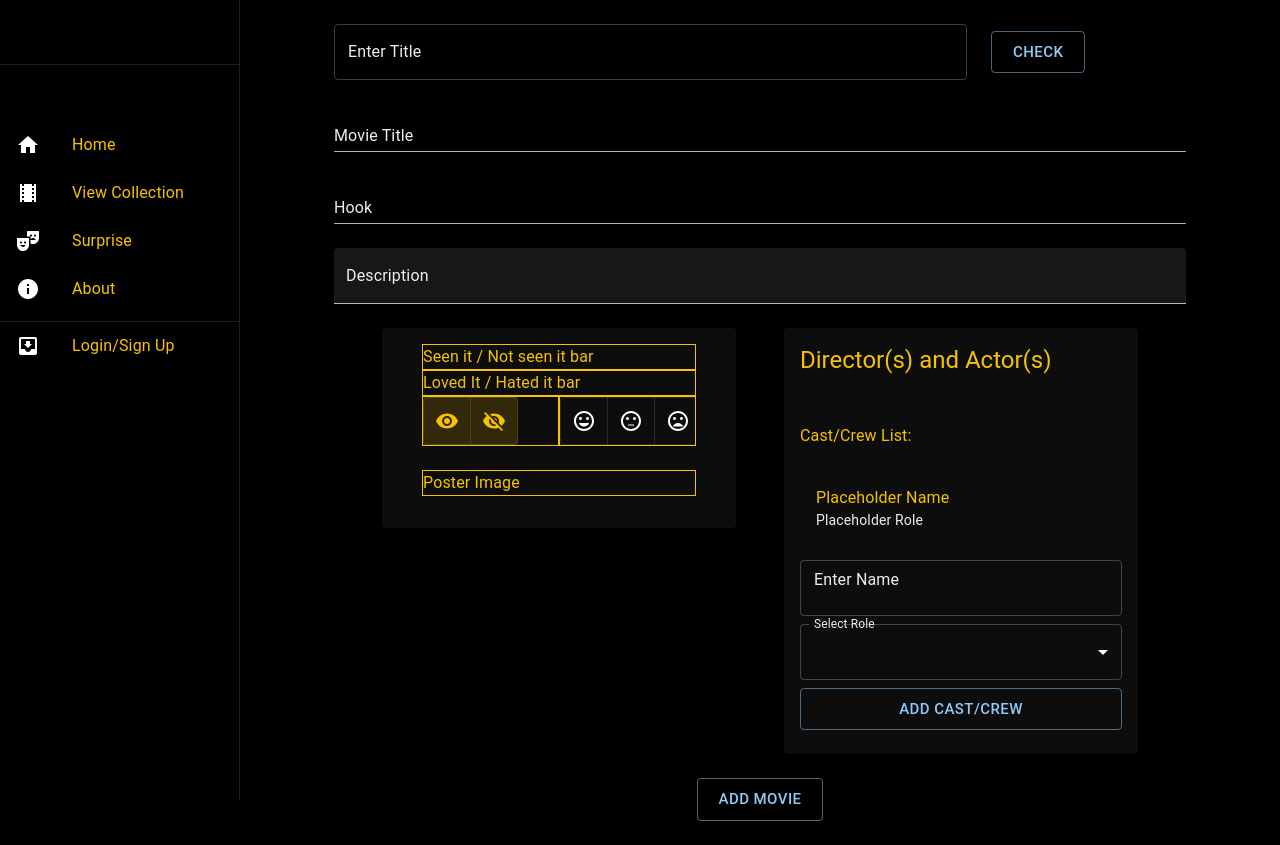
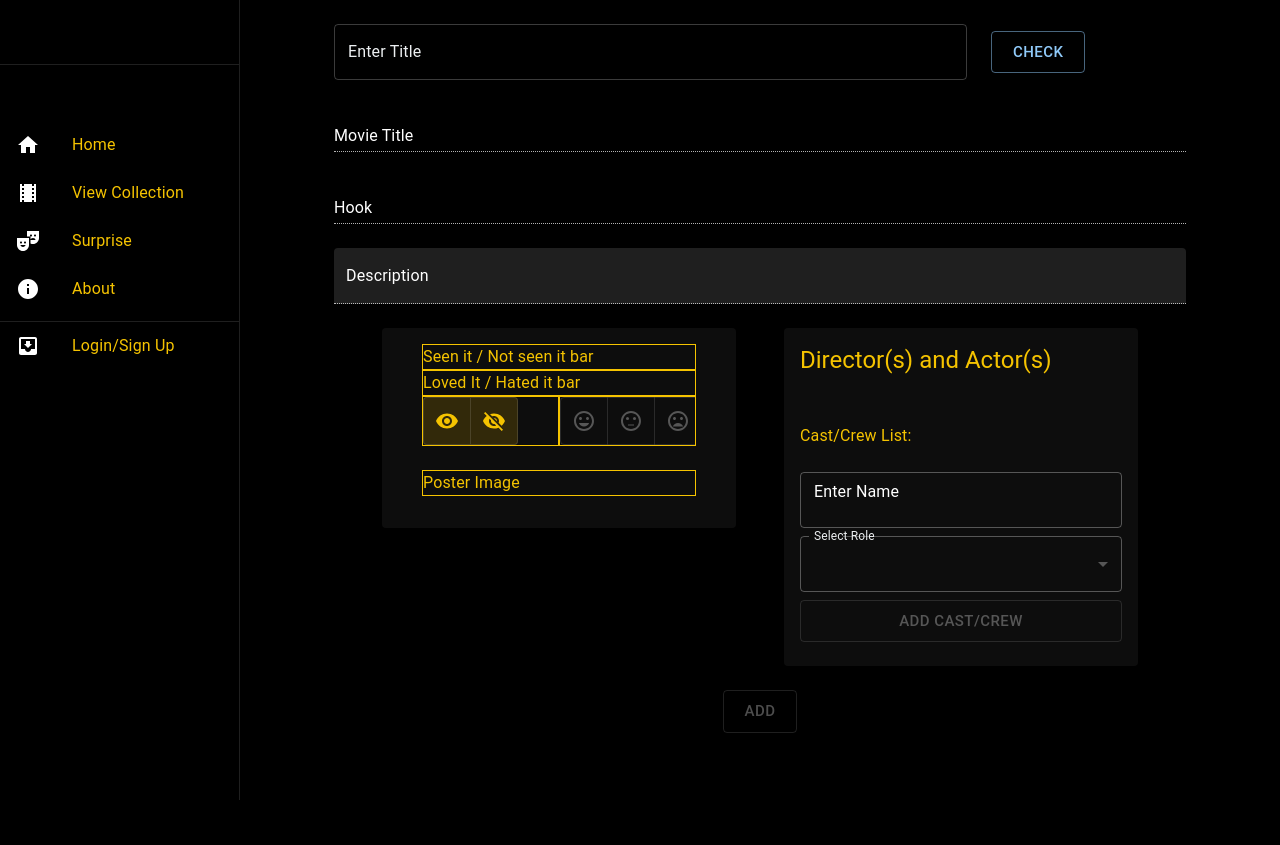
Before and after one commit to WilliamCrownover/bfanz, a React (Create React App) app in the folder client/: page /AddMovie in a window 1280 px wide. After the commit the page ends 800 px from the top, so only its background shows below. Built offline with nearby package versions, Linux system fonts and the light colour scheme.

Commit message:
added a 'checked' state to the addMovie form and passed it down to all the components. if checked is true the forms will be enabled, if false they will be disabled

```diff
--- a/client/src/pages/AddMovie/AddCrewCard.js
+++ b/client/src/pages/AddMovie/AddCrewCard.js
@@ -13,8 +13,11 @@ import InputLabel from '@mui/material/InputLabel';
 import Select from '@mui/material/Select';
 import Button from '@mui/material/Button';
 
-export default function AddCrewCard() {
+export default function AddCrewCard({ checked }) {
     return (
+        // if checked === true render usable forms
+        <>
+            {checked ? (
                 <Container>
                     <Card sx={{ minWidth: 275, minHeight: 200 }}>
                         <CardHeader title='Director(s) and Actor(s)' />
@@ -50,5 +53,36 @@ export default function AddCrewCard() {
                         </CardContent>
                     </Card>
                 </Container>
+            ) : (
+                // if checked === false render disable form inputs
+                <Container>
+                    <Card sx={{ minWidth: 275, minHeight: 200 }}>
+                        <CardHeader title='Director(s) and Actor(s)' />
+                        <CardContent >
+                            <Typography sx={{ my: 2 }}>
+                                Cast/Crew List:
+                            </Typography>
+                            <TextField disabled fullWidth id="add-crew" label="Enter Name" variant="outlined" sx={{ py: 1 }} />
+                            <FormControl fullWidth>
+                                <InputLabel id="add-crew-role-label">Select Role</InputLabel>
+                                <Select
+                                    disabled
+                                    labelId="add-crew-role-label"
+                                    id="add-crew-role"
+                                    value='placeholder role'
+                                    label="Role"
+                                    onChange='placeholder setRole function'
+                                >
+                                    <MenuItem value='placeholder value'>Director</MenuItem>
+                                    <MenuItem value='placeholder value'>Actor</MenuItem>
+                                </Select>
+                                <Button disabled sx={{ mt: 1 }} size="large" variant='outlined'> Add Cast/Crew</Button>
+                            </FormControl>
+
+                        </CardContent>
+                    </Card>
+                </Container>
+            )}
+        </>
     );
 };
--- a/client/src/pages/AddMovie/AddForm.js
+++ b/client/src/pages/AddMovie/AddForm.js
@@ -6,9 +6,11 @@ import Button from '@mui/material/Button';
 import RatingCard from './RatingCard'
 import AddCrewCard from './AddCrewCard'
 
-export default function addForm() {
+export default function addForm({ checked }) {
     return (
-        // will need to actually wrap this in a form
+        // if checked === true render usable forms
+        <>
+            {checked ? (
                 <Grid
                     container
                     direction='row'
@@ -18,15 +20,12 @@ export default function addForm() {
                 >
                     <Grid item xs={12}>
                         <TextField fullWidth id="title" label="Movie Title" variant="standard" />
-                {/* <TextField disabled fullWidth id="title" label="Movie Title" variant="standard" /> */}
                     </Grid>
                     <Grid item xs={12}>
                         <TextField fullWidth id="hook-questions" label="Hook" variant="standard" />
-                {/* <TextField disabled fullWidth id="hook-questions" label="Hook" variant="standard" /> */}
                     </Grid>
                     <Grid item xs={12}>
                         <TextField fullWidth id="description" label="Description" variant="filled" />
-                {/* <TextField disabled fullWidth id="description" label="Description" variant="filled" /> */}
                     </Grid>
 
                     {/* Lower Grid Area */}
@@ -41,12 +40,12 @@ export default function addForm() {
                             >
                                 {/* RatingCard*/}
                                 <Grid item xs={12} md={6} sx={{ color: 'black' }}>
-                            <RatingCard />
+                                    <RatingCard checked={checked} />
                                 </Grid>
 
                                 {/* CrewCard*/}
                                 <Grid item xs={12} md={6}>
-                            <AddCrewCard />
+                                    <AddCrewCard checked={checked} />
                                 </Grid>
 
                             </Grid>
@@ -54,8 +53,55 @@ export default function addForm() {
                     </Grid>
                     <Grid item>
                         <Button size="large" variant='outlined'> Add Movie</Button>
-                {/* <Button disabled size="large" variant='outlined'> Add </Button> */}
                     </Grid>
                 </Grid>
+            ) : (
+                // if checked === false render disable form inputs
+                <Grid
+                    container
+                    direction='row'
+                    justifyContent='center'
+                    alignItems='center'
+                    spacing={{ xs: 2, md: 3 }}
+                >
+                    <Grid item xs={12}>
+                        <TextField disabled fullWidth id="title" label="Movie Title" variant="standard" />
+                    </Grid>
+                    <Grid item xs={12}>
+                        <TextField disabled fullWidth id="hook-questions" label="Hook" variant="standard" />
+                    </Grid>
+                    <Grid item xs={12}>
+                        <TextField disabled fullWidth id="description" label="Description" variant="filled" />
+                    </Grid>
+
+                    {/* Lower Grid Area */}
+                    <Grid item xs={12}>
+                        <Container>
+                            <Grid
+                                container
+                                direction="row"
+                                justifyContent='center'
+                                alignItems="stretch"
+                                rowSpacing={1}
+                            >
+                                {/* RatingCard*/}
+                                <Grid item xs={12} md={6} sx={{ color: 'black' }}>
+                                    <RatingCard checked={checked} />
+                                </Grid>
+
+                                {/* CrewCard*/}
+                                <Grid item xs={12} md={6}>
+                                    <AddCrewCard checked={checked} />
+                                </Grid>
+
+                            </Grid>
+                        </Container>
+                    </Grid>
+                    <Grid item>
+                        <Button disabled size="large" variant='outlined'> Add </Button>
+                    </Grid>
+                </Grid>
+            )}
+        </>
     );
 };
--- a/client/src/pages/AddMovie/LikedToggle.js
+++ b/client/src/pages/AddMovie/LikedToggle.js
@@ -4,8 +4,11 @@ import MoodIcon from '@mui/icons-material/Mood';
 import MoodBadIcon from '@mui/icons-material/MoodBad';
 import SentimentNeutralIcon from '@mui/icons-material/SentimentNeutral';
 
-export default function LikedToggle() {
+export default function LikedToggle({ checked }) {
     return (
+        // if checked === true render usable forms
+        <>
+            {checked ? (
                 <ToggleButtonGroup
                     value='placeholder value'
                     exclusive
@@ -21,5 +24,25 @@ export default function LikedToggle() {
                         <MoodBadIcon />
                     </ToggleButton>
                 </ToggleButtonGroup>
+            ) : (
+                // if checked === false render disable form inputs
+                < ToggleButtonGroup
+                    disabled
+                    value='placeholder value'
+                    exclusive
+                    onChange='placeholder function'
+                >
+                    <ToggleButton value="Liked it">
+                        <MoodIcon />
+                    </ToggleButton>
+                    <ToggleButton value="Neutral about it">
+                        <SentimentNeutralIcon />
+                    </ToggleButton>
+                    <ToggleButton value="Did not like it">
+                        <MoodBadIcon />
+                    </ToggleButton>
+                </ToggleButtonGroup>
+            )}
+        </>
     )
 };
--- a/client/src/pages/AddMovie/RatingCard.js
+++ b/client/src/pages/AddMovie/RatingCard.js
@@ -5,7 +5,7 @@ import Grid from '@mui/material/Grid';
 import SeenToggle from './SeenToggle';
 import LikedToggle from './LikedToggle';
 
-export default function RatingCard() {
+export default function RatingCard({checked}) {
     return (
         <Container>
             <Card sx={{ minWidth: 275, minHeight: 200 }}>
@@ -46,11 +46,11 @@ export default function RatingCard() {
                                 >
                                     <Grid item sx={{ border: 1 }} xs={6}>
                                         {/* Seen it toggle */}
-                                        <SeenToggle />
+                                        <SeenToggle checked={checked}/>
                                     </Grid>
                                     <Grid item sx={{ border: 1, overflow: 'hidden'}} xs={6}>
                                         {/* Liked it toggle */}
-                                        <LikedToggle />
+                                        <LikedToggle checked={checked} />
                                     </Grid>
                                 </Grid>
                             </Container>
--- a/client/src/pages/AddMovie/SeenToggle.js
+++ b/client/src/pages/AddMovie/SeenToggle.js
@@ -3,8 +3,11 @@ import ToggleButtonGroup from '@mui/material/ToggleButtonGroup';
 import RemoveRedEyeIcon from '@mui/icons-material/RemoveRedEye';
 import VisibilityOffIcon from '@mui/icons-material/VisibilityOff';
 
-export default function SeenToggle() {
+export default function SeenToggle({ checked }) {
     return (
+        // if checked === true render usable forms
+        <>
+            {checked ? (
                 <ToggleButtonGroup
                     value='placeholder value'
                     exclusive
@@ -17,5 +20,22 @@ export default function SeenToggle() {
                         <VisibilityOffIcon />
                     </ToggleButton>
                 </ToggleButtonGroup>
+            ) : (
+                // if checked === false render disable form inputs
+                <ToggleButtonGroup
+                    disabled
+                    value='placeholder value'
+                    exclusive
+                    onChange='placeholder function'
+                >
+                    <ToggleButton value="placeholder value">
+                        <RemoveRedEyeIcon />
+                    </ToggleButton>
+                    <ToggleButton value="placeholder value">
+                        <VisibilityOffIcon />
+                    </ToggleButton>
+                </ToggleButtonGroup>
+            )}
+        </>
     )
 };
--- a/client/src/pages/AddMovie/index.js
+++ b/client/src/pages/AddMovie/index.js
@@ -1,3 +1,4 @@
+import * as React from 'react';
 import Grid from '@mui/material/Grid';
 import Container from '@mui/material/Container';
 import TextField from '@mui/material/TextField';
@@ -6,6 +7,12 @@ import Button from '@mui/material/Button';
 import AddForm from './AddForm';
 
 const AddMovie = () => {
+    const [checked, setChecked] = React.useState(false);
+
+    const handleCheck = () => {
+        setChecked(!checked)
+    }
+
     return (
         // minWidth is to prevent buttons from being hidden
         <Container sx={{ my: 3, minWidth: 450 }} maxWidth="md">
@@ -17,15 +24,19 @@ const AddMovie = () => {
                 spacing={{ xs: 2, md: 3 }}
             >
                 <Grid item xs={9}>
-                    <TextField fullWidth id="check-movies" label="Enter Title" variant="outlined" />
+                    <TextField
+                        fullWidth
+                        id="check-movies"
+                        label="Enter Title"
+                        variant="outlined" />
                 </Grid>
                 <Grid item xs={3}>
-                    <Button size="large" variant='outlined'> Check </Button>
+                    <Button size="large" variant='outlined' onClick={handleCheck}> Check </Button>
                 </Grid>
 
                 <Grid item xs={12}>
-                {/* The form should be disabled until a check is completed */}
-                    <AddForm />
+                    {/* The form should be disabled until a check is completed */}
+                    <AddForm checked={checked} />
                 </Grid>
             </Grid>
         </Container>
```
Lines whose indentation alone changed are shown as unchanged.
